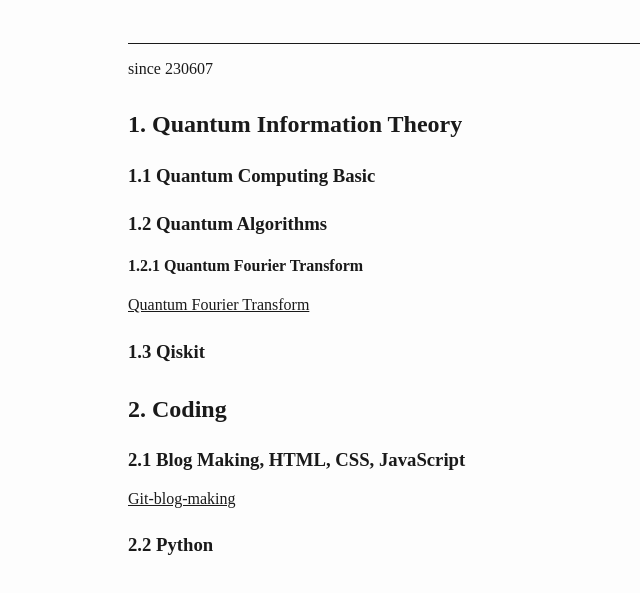
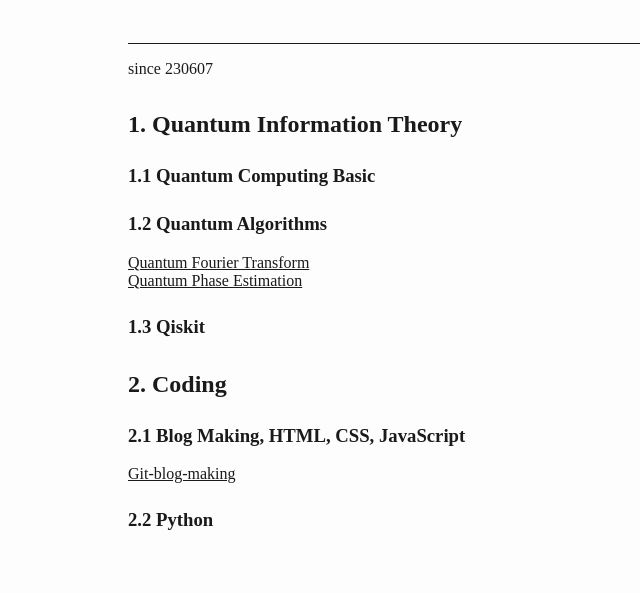
Before and after one commit to ericedu1/ericedu1.github.io, a plain HTML site: page index.html in a window 1280 px wide. Shown: the part 153-746 px from the top of the page, without its empty margins (224-864 px from the left). Drawn offline with Linux system fonts and the light colour scheme.

Commit message:
next page will be..

```diff
--- a/index.html
+++ b/index.html
@@ -172,8 +172,8 @@ vertical-align: middle;
 <h2 id="quantum-information-theory">1. Quantum Information Theory</h2>
 <h3 id="quantum-computing-basic">1.1 Quantum Computing Basic</h3>
 <h3 id="quantum-algorithms">1.2 Quantum Algorithms</h3>
-<h4>1.2.1 Quantum Fourier Transform</h4>
 <a href="#" onclick="location.href='./LearnQuantAlgo/QuantFouTr.html'">Quantum Fourier Transform</a><br>
+<a href="#" onclick="location.href='./LearnQuantAlgo/QuantPhEsti.html'">Quantum Phase Estimation</a><br>
 <h3 id="qiskit">1.3 Qiskit</h3>
 <h2 id="coding">2. Coding</h2>
 <h3 id="git-blog-making">2.1 Blog Making, HTML, CSS, JavaScript</h3>
```
Also changed, not shown: LearnQuantAlgo/QuantPhEsti.html (added, +5 -0 lines).
